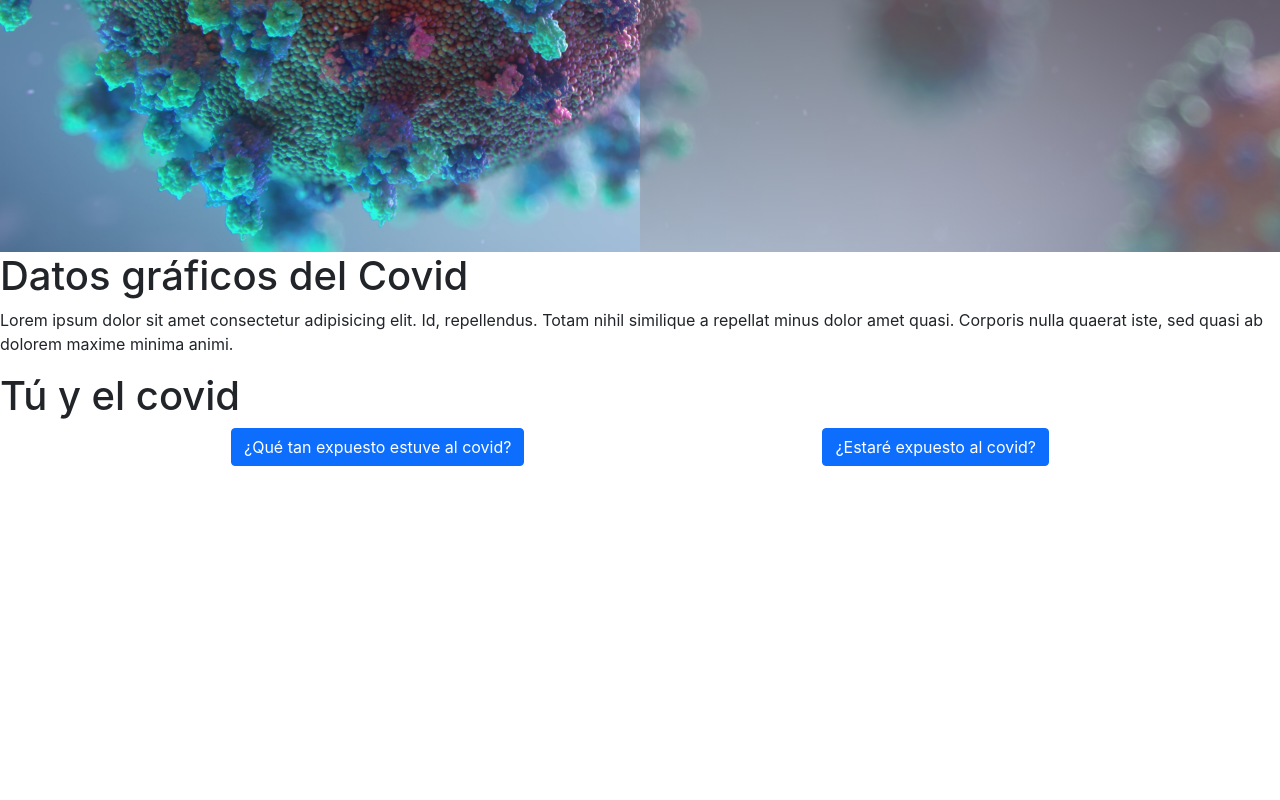
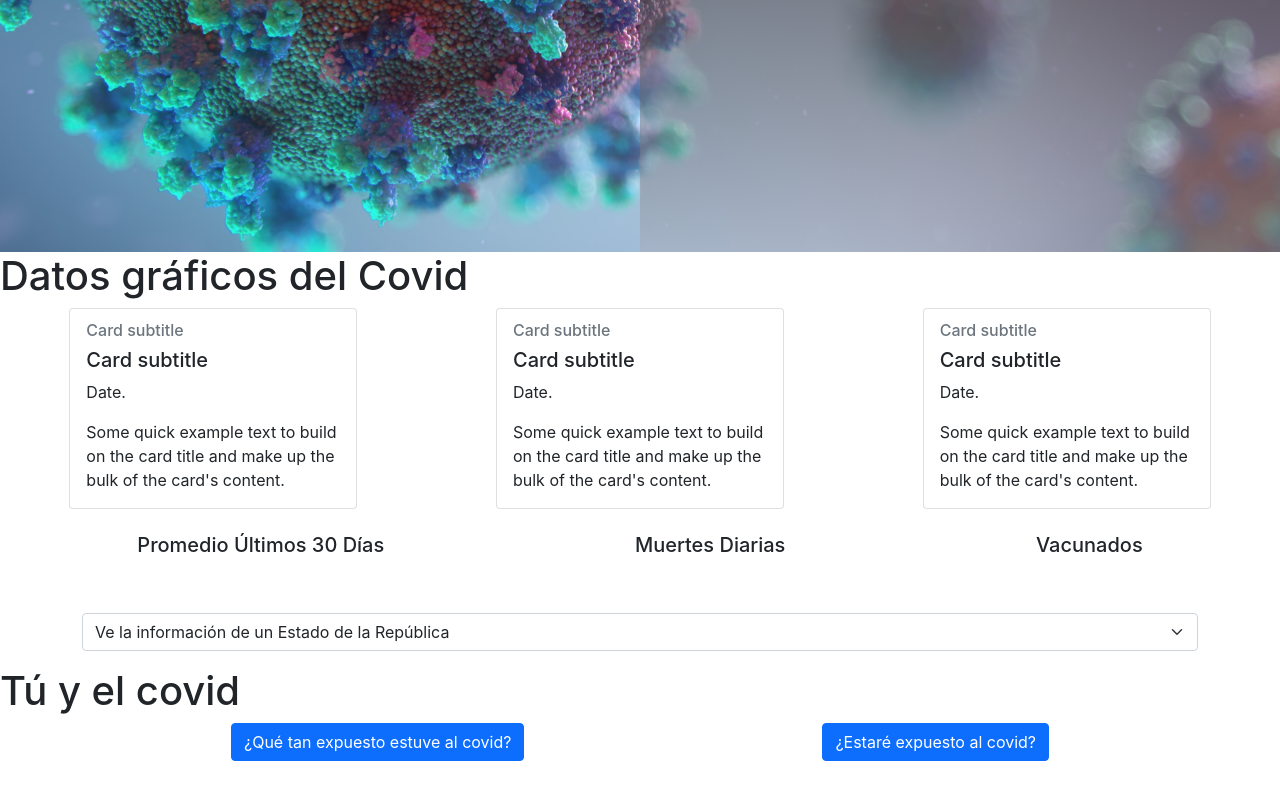
Before and after one commit to GabrielaMason/covid-tracker-mx, a React (Create React App) app: page / in a window 1280 px wide. Shown: the part 548-1348 px from the top of the page. Built offline with nearby package versions, Linux system fonts and the light colour scheme.

Commit message:
Inicio de estructura de los datos graficos

```diff
--- a/package.json
+++ b/package.json
@@ -11,6 +11,7 @@
     "react-dom": "^18.0.0",
     "react-scripts": "5.0.1",
     "react-scroll": "^1.8.7",
+    "recharts": "^2.1.9",
     "web-vitals": "^2.1.4"
   },
   "scripts": {
--- /dev/null
+++ b/src/Components/GralData/Cards/CardItem.js
@@ -0,0 +1,14 @@
+import React from "react";
+
+export default function CardItem(){
+    return(
+        <div className="card" style={{width: "18rem"}}>
+            <div className="card-body">
+                <h6 className="card-subtitle mb-2 text-muted">Card subtitle</h6>
+                <h5 className="card-title">Card subtitle</h5>
+                <p className="card-text">Date.</p>
+                <p className="card-text">Some quick example text to build on the card title and make up the bulk of the card's content.</p>
+            </div>
+        </div>
+    );
+}
--- a/src/Components/GralData/GralDataView.js
+++ b/src/Components/GralData/GralDataView.js
@@ -1,10 +1,23 @@
 import React from "react";
+import MXStateSelection from "../MXStatePicker";
+import CardItem from "./Cards/CardItem";
+import ChartsMX from "./Graphs/Charts";
 
 export default function GralData(){
     return (
         <div id="tracker" className="mb-3">
             <h1>Datos gráficos del Covid</h1>
-            Lorem ipsum dolor sit amet consectetur adipisicing elit. Id, repellendus. Totam nihil similique a repellat minus dolor amet quasi. Corporis nulla quaerat iste, sed quasi ab dolorem maxime minima animi.
+            <div className="d-flex justify-content-around">
+                <CardItem />
+                <CardItem />
+                <CardItem />
+            </div>
+            <div className="d-flex justify-content-around">
+                < ChartsMX/>
+            </div>
+            <div className="container mt-5">
+                <MXStateSelection text={"Ve la información de un Estado de la República"}/>
+            </div>
         </div>
     )
 }
--- /dev/null
+++ b/src/Components/GralData/Graphs/AverageCases.js
@@ -0,0 +1,58 @@
+import React from "react";
+import {
+  ComposedChart,
+  Bar,
+  Legend,
+  Line,
+  XAxis,
+  YAxis,
+  CartesianGrid,
+  Tooltip,
+  ResponsiveContainer,
+} from "recharts";
+
+/*const Cases = (props) => {
+  const averageSevenDays = (array, p) => {
+    return Math.round(
+      (array[p - 6].newInfected +
+        array[p - 5].newInfected +
+        array[p - 4].newInfected +
+        array[p - 3].newInfected +
+        array[p - 2].newInfected +
+        array[p - 1].newInfected +
+        array[p - 0].newInfected) /
+        7
+    );
+  };
+
+  const DATA = [];
+  for (let i = 6; i < props.data.length; i++) {
+    DATA.push({
+      average: averageSevenDays(props.data, i),
+      date: props.data[i].date,
+      newInfected: props.data[i].newInfected
+    });
+  }
+
+  //console.log(DATA);
+
+  return (
+    <div>
+      <div>
+        <ResponsiveContainer width="100%" height="100%">
+          <ComposedChart data={DATA}>
+            <XAxis dataKey="date" />
+            <YAxis />
+            <Tooltip />
+            <Legend />
+            <CartesianGrid stroke="#f5f5f5" />
+            <Bar dataKey="newInfected" barSize={20} fill="#7CC9F9" name="Nuevos infectados"/>
+            <Line type="monotone" dataKey="average" stroke="#ff7300" dot={false} name="Promedio ultimos 30 dias"/>
+          </ComposedChart>
+        </ResponsiveContainer>
+      </div>
+    </div>
+  );
+};
+
+export default Cases;*/
--- /dev/null
+++ b/src/Components/GralData/Graphs/Charts.js
@@ -0,0 +1,23 @@
+import React from "react";
+//import Deaths from "./Deaths";
+//import Vaccines from "./Vaccines";
+//import Cases from "./AverageCases";
+
+export default function ChartsMX(props){
+    return(
+        <div className="container-fluid  mt-4 d-flex justify-content-around">
+            <div>
+                <h5>Promedio Últimos 30 Días</h5>
+                {/*<Cases data={props.data}/>*/}
+            </div>
+            <div>
+                <h5>Muertes Diarias</h5>
+                {/*<Deaths data={props.data}/>*/}
+            </div>
+            <div>
+                <h5>Vacunados</h5>
+                {/*<Vaccines data={props.data}/>*/}
+            </div>
+        </div>
+    )
+}
--- /dev/null
+++ b/src/Components/GralData/Graphs/Deaths.js
@@ -0,0 +1,45 @@
+import React from "react";
+import {
+  LineChart,
+  Line,
+  XAxis,
+  YAxis,
+  CartesianGrid,
+  Tooltip,
+  ResponsiveContainer,
+} from "recharts";
+
+/*const Deaths = (props) => {
+  return (
+    <div>
+      <div>
+        <ResponsiveContainer width="100%" height="100%">
+          <LineChart
+            data={props.data}
+            margin={{
+              top: 5,
+              right: 30,
+              left: 20,
+              bottom: 0,
+            }}
+          >
+            <CartesianGrid strokeDasharray="3 3" />
+            <XAxis dataKey="date" />
+            <YAxis />
+            <Tooltip />
+            <Line
+              type="monotone"
+              dataKey="deaths"
+              name="Muertes"
+              stroke="#8884d8"
+              activeDot={{ r: 8 }}
+              dot={false}
+            />
+          </LineChart>
+        </ResponsiveContainer>
+      </div>
+    </div>
+  );
+};
+
+export default Deaths;*/
--- /dev/null
+++ b/src/Components/GralData/Graphs/Vaccines.js
@@ -0,0 +1,45 @@
+import React from "react";
+import {
+  LineChart,
+  Line,
+  XAxis,
+  YAxis,
+  CartesianGrid,
+  Tooltip,
+  ResponsiveContainer,
+} from "recharts";
+
+/*const Vaccines = (props) => {
+  return (
+    <div>
+      <div>
+        <ResponsiveContainer width="100%" height="100%">
+          <LineChart
+            data={props.data}
+            margin={{
+              top: 5,
+              right: 30,
+              left: 20,
+              bottom: 0,
+            }}
+          >
+            <CartesianGrid strokeDasharray="3 3" />
+            <XAxis dataKey="date" />
+            <YAxis />
+            <Tooltip />
+            <Line
+              type="monotone"
+              dataKey="vaccines"
+              name="Vacunados"
+              stroke="#8884d8"
+              activeDot={{ r: 8 }}
+              dot={false}
+            />
+          </LineChart>
+        </ResponsiveContainer>
+      </div>
+    </div>
+  );
+};
+
+export default Vaccines;*/
--- a/src/Components/MXStatePicker.js
+++ b/src/Components/MXStatePicker.js
@@ -1,16 +1,16 @@
 import React from "react";
 
-function MXStateSelection() {
+function MXStateSelection(props) {
     return(
         <select className="form-select" aria-label="Default select example">
-            <option defaultValue>¿A qué estado de México viajaste?</option>
+            <option defaultValue>{props.text}</option>
             <option value="Aguascalientes">Aguascalientes</option>
             <option value="Baja California">Baja California</option>
             <option value="Baja California Sur">Baja California Sur</option>
             <option value="Campeche">Campeche</option>
             <option value="Chiapas">Chiapas</option>
             <option value="Chihuahua">Chihuahua</option>
-            <option value="CDMX">Ciudad de México</option>
+            <option value="Distrito Federal">Ciudad de México</option>
             <option value="Coahuila">Coahuila</option>
             <option value="Colima">Colima</option>
             <option value="Durango">Durango</option>
--- a/src/Components/Probabilities/ProbabilitiesView.js
+++ b/src/Components/Probabilities/ProbabilitiesView.js
@@ -16,7 +16,7 @@ export default function Probabilities(){
                             <button type="button" className="btn-close" data-bs-dismiss="modal" aria-label="Close"></button>
                         </div>
                         <div className="modal-body">
-                            <MXStateSelection />
+                            <MXStateSelection text={"¿A qué estado de México viajaste?"}/>
                             <div className="mt-3">
                                 <label className="from-label">Fecha en la que viajé</label>
                                 <DateSelection />
@@ -39,7 +39,7 @@ export default function Probabilities(){
                             <button type="button" className="btn-close" data-bs-dismiss="modal" aria-label="Close"></button>
                         </div>
                         <div className="modal-body">
-                            <MXStateSelection />
+                            <MXStateSelection text={"¿A qué estado de México viajaste?"}/>
                             <div className="mt-3">
                                 <label className="from-label">Fecha en la que viajaré</label>
                                 <DateSelection />
```
Also changed, not shown: 1 other file (tests, documents, lock files or other folders).
